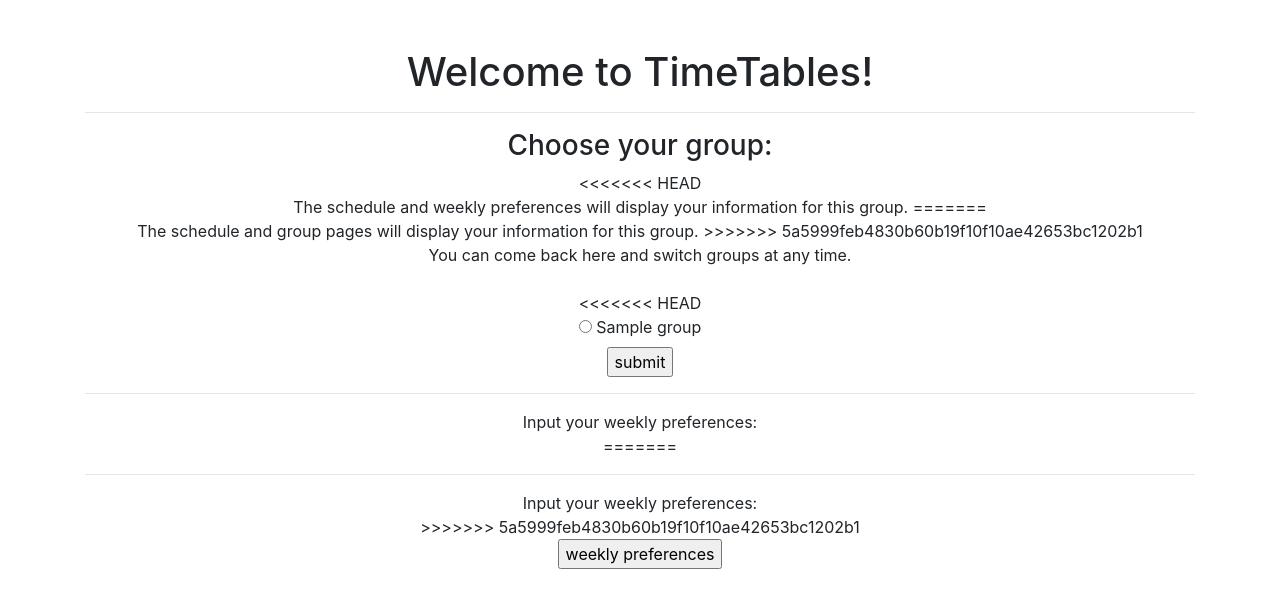
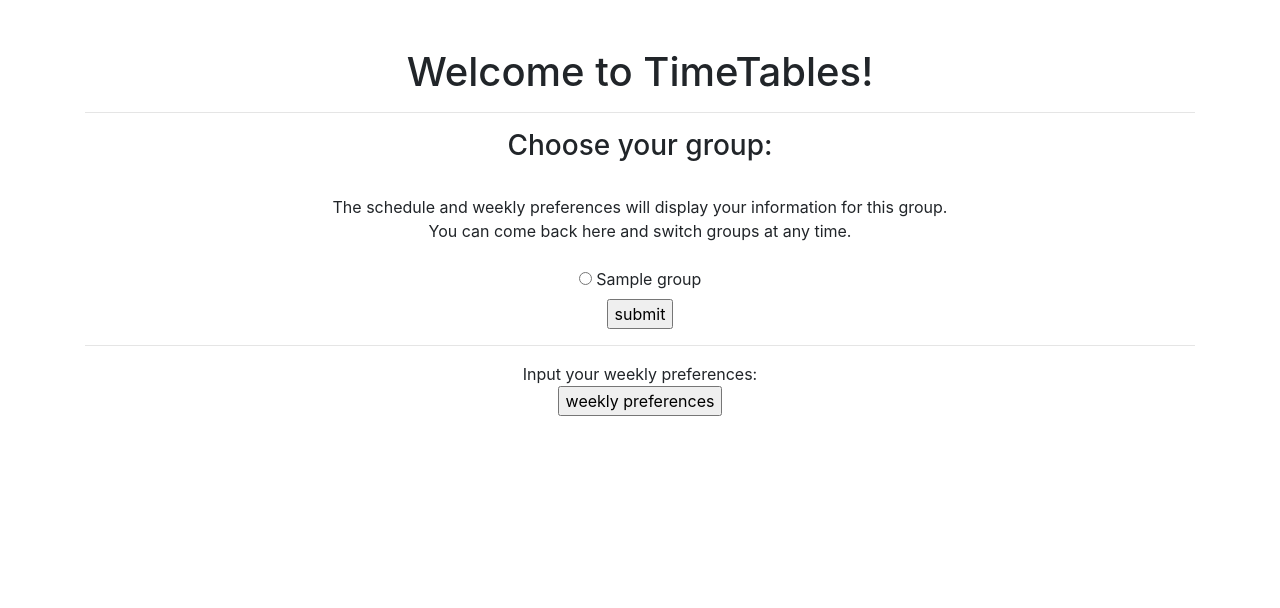
Before and after one commit to dlsnyder8/TimeTables, a Flask app: template templates/index.html in a window 1280 px wide. Shown: the part 56-664 px from the top of the page. Run offline with Flask 2, Linux system fonts and the light colour scheme; the template is opened without the code that fills it: most values are stand-ins (such as "Sample title", 1, 10 or a date in 2020); parts of the project's set-up code (start-up, migrations or seed data) failed here and were passed over; some libraries are stand-ins or nearby versions.

Commit message:
more groupid fixes

```diff
--- a/app.py
+++ b/app.py
@@ -132,7 +132,7 @@ def profile():
     except Exception:
         pass
 
-    html = render_template('profile.html', firstName=userInfo.firstname, lastName=userInfo.lastname, netid=username, email=userInfo.email, phoneNum=userInfo.phone, phonePref=notifPrefs.emailnotif, emailPref=notifPrefs.textnotif, schedule=globalPreferences, editable=False)
+    html = render_template('profile.html', firstName=userInfo.firstname, lastName=userInfo.lastname, netid=username, email=userInfo.email, phoneNum=userInfo.phone, phonePref=notifPrefs.textnotif, emailPref=notifPrefs.emailnotif, schedule=globalPreferences, editable=False)
 
     response = make_response(html)
 
--- a/templates/index.html
+++ b/templates/index.html
@@ -31,16 +31,11 @@
                 </ul>
                 <hr>
                 <h3>Choose your group:</h3>
-<<<<<<< HEAD
                 </br>The schedule and weekly preferences will display your information for this group.
-=======
-                </br>The schedule and group pages will display your information for this group.
->>>>>>> 5a5999feb4830b60b19f10f10ae42653bc1202b1
                 </br>
                 You can come back here and switch groups at any time.
                 </br>
                 </br>
-<<<<<<< HEAD
                 <form action="" method="post">
                     {% for g in groups %}
                     <input type="radio" id={{g}} name="groupname" value="{{g}}">
@@ -53,16 +48,6 @@
                 <script>var group = document.querySelector('input[name = "groupname"]:checked').value;
                     document.writeln("for" + group + ":<br>");</script>
                 <br>
-=======
-                {% if numGroups > 1 %}
-                {% for g in groups %}
-                <input type="radio" id={{g}} name="groupname" value={{g}}>
-                <label for={{g}}>{{g}}</label><br>
-                {% endfor %}
-                {% endif %}
-                <hr>
-                Input your weekly preferences: <br> <!-- should be shown regardless of group count? -->
->>>>>>> 5a5999feb4830b60b19f10f10ae42653bc1202b1
                 <form action="/weekly">
                     <input type="submit" value="weekly preferences">
                 </form>
```
